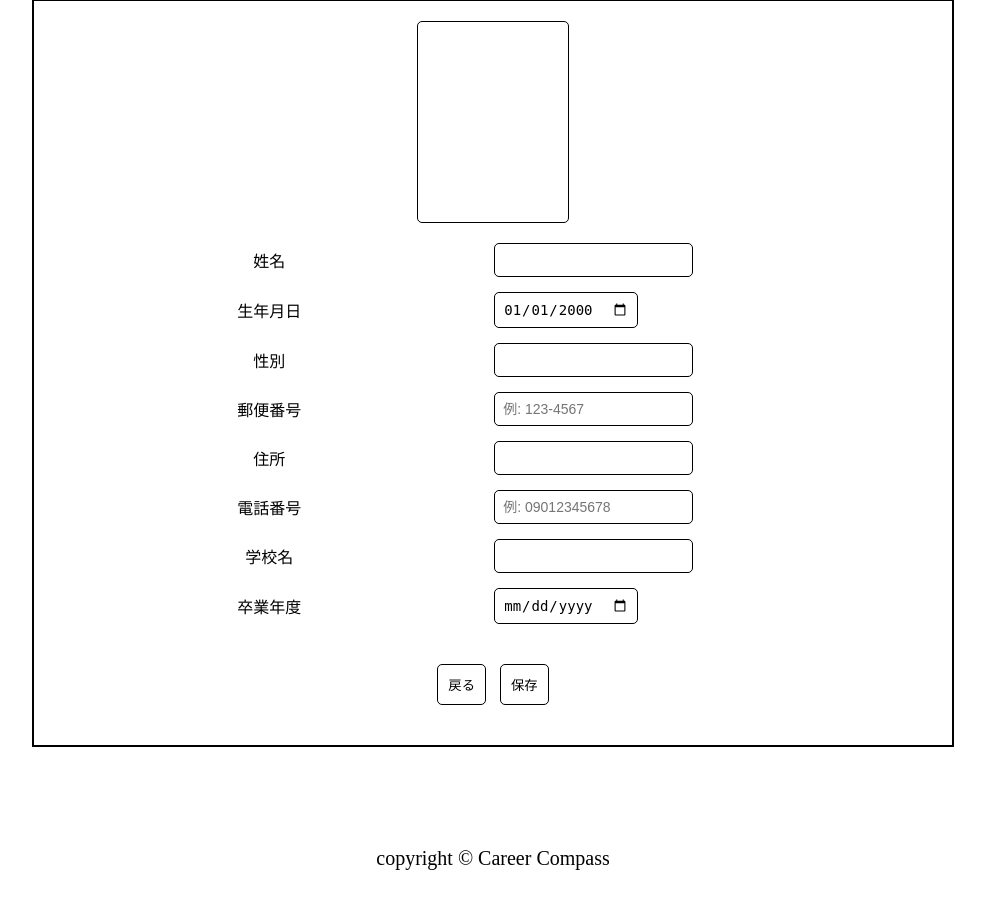
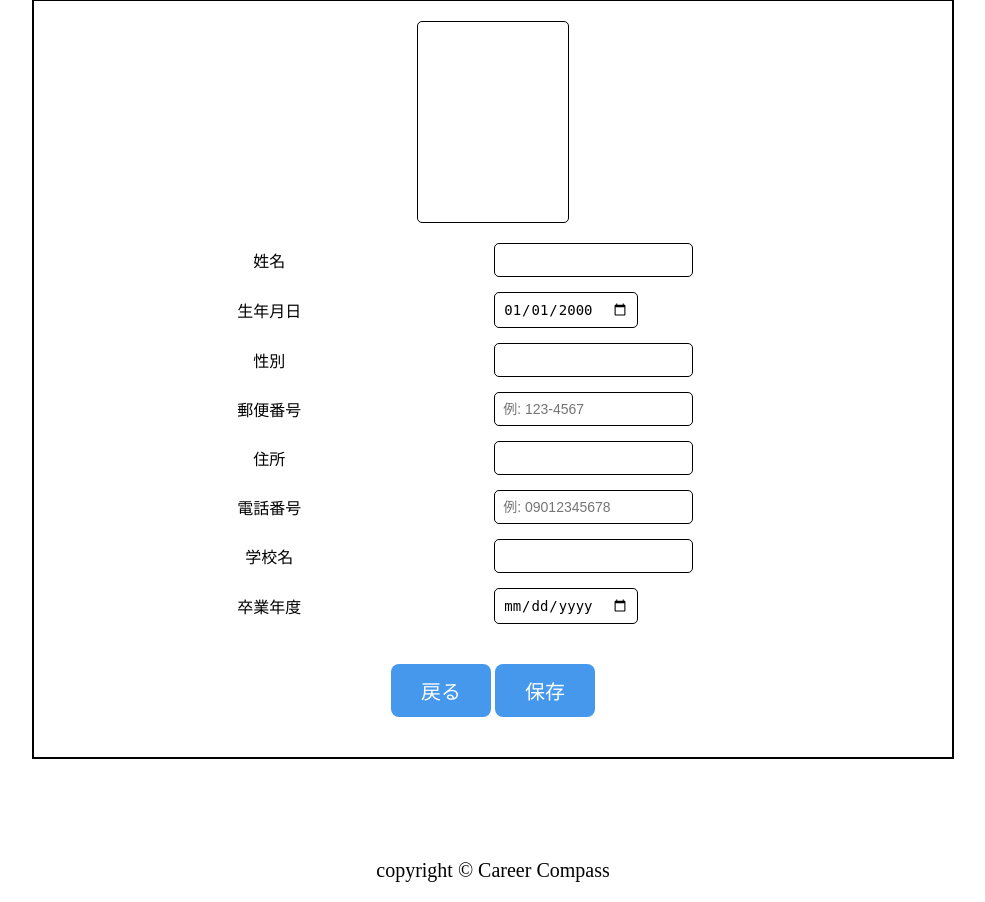
Before and after one commit to ktq2390330/CareerCompass, a Django app: page /profile/ in a window 1280 px wide. Shown: the part 309-1211 px from the top of the page, without its empty margins (147-1132 px from the left). Before the commit the page ends 1179 px from the top, so only its background shows below. Run offline with Django 5.2, Linux system fonts and the light colour scheme; the visitor is signed in with stand-in values (Sample User, id 1); data comes from the database, SQL or seed files in the repository; data that the repository does not hold is empty; some libraries are stand-ins or nearby versions.

Commit message:
profile デザイン変更

```diff
--- a/CCapp/static/css/profile.css
+++ b/CCapp/static/css/profile.css
@@ -74,12 +74,12 @@
 }
 
 .button-group button {
-    flex: 1;
-    margin: 0 5px;
-    padding: 10px;
-    border: 1px solid;
-    border-radius: 5px;
-    background-color: white;
+    padding: 12px 20px; /* ボタン内の余白を増やす */
+    background-color: #4598eb; /* ボタンの色 */
+    color: white;
+    border: none;
+    border-radius: 8px; /* 角の丸みを増やす */
     cursor: pointer;
-    transition: background-color 0.3s;
+    width: 100px;
+    font-size: 20px;
 }
```
